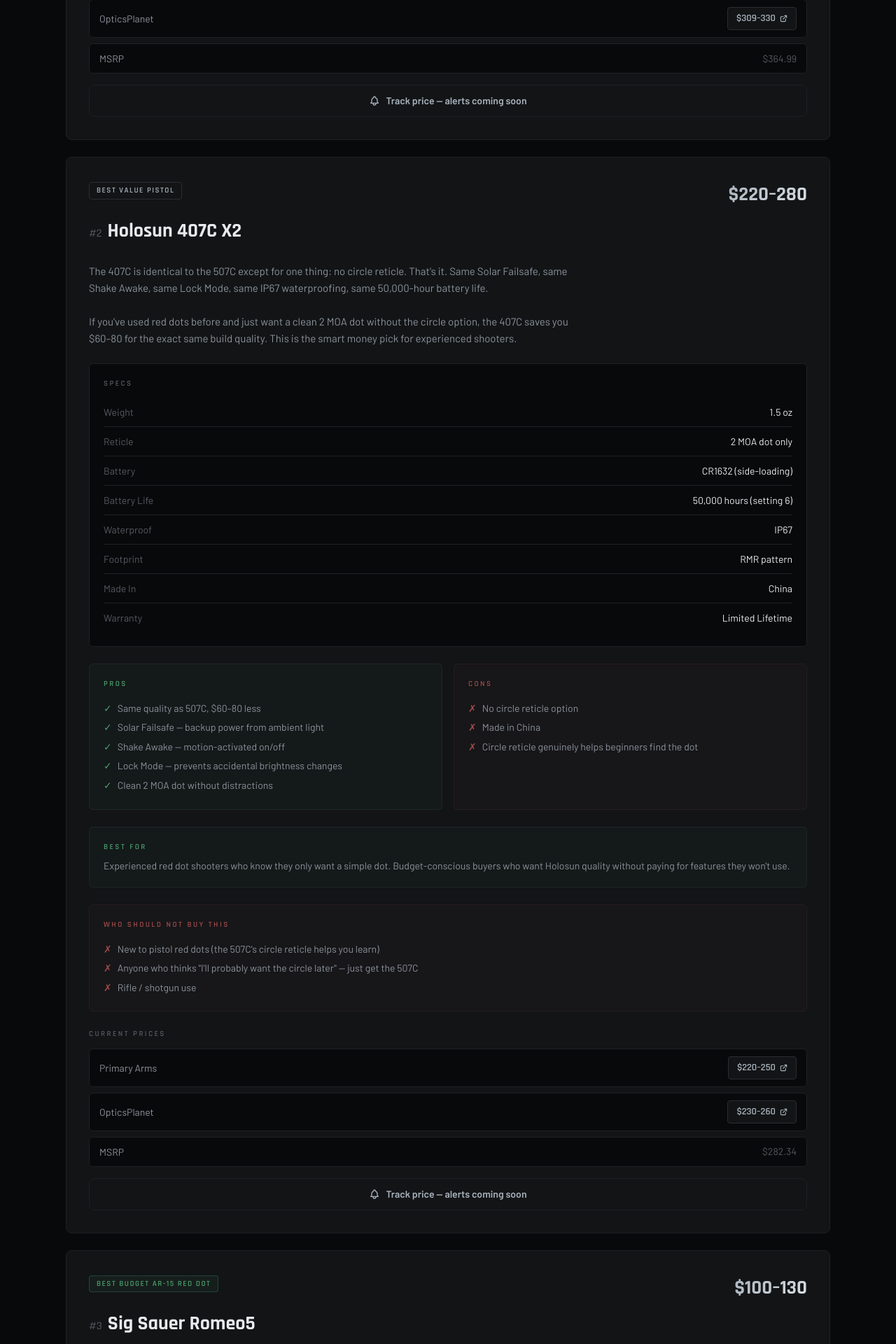
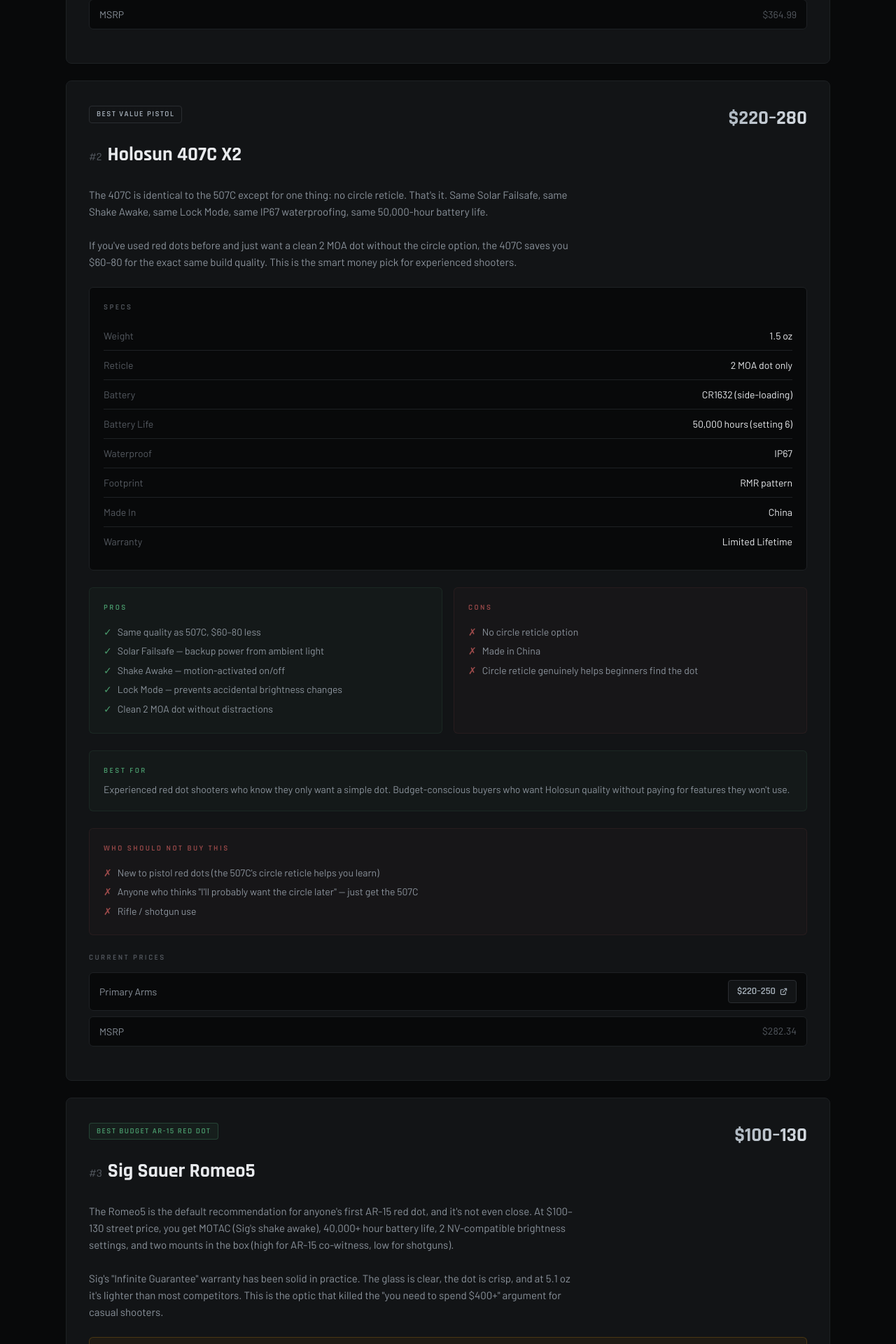
Before and after one commit to TacVault/tacvault, a Next.js app: page /guides/best-red-dots-under-300 in a window 1280 px wide. Shown: the part 2540-4460 px from the top of the page at 70% size. Built offline with nearby package versions, Linux system fonts and the light colour scheme.

Commit message:
Add real product links

```diff
--- a/app/guides/best-red-dots-under-300/page.tsx
+++ b/app/guides/best-red-dots-under-300/page.tsx
@@ -1,5 +1,4 @@
 import Link from 'next/link'
-import PriceAlertButton from '@/components/PriceAlertButton'
 
 export const metadata = {
   title: 'Best Red Dots Under $300 (2026) — TacVault',
@@ -182,17 +181,8 @@
           <div className="specs-label">Current Prices</div>
           <div className="price-row">
             <span className="price-retailer">Primary Arms</span>
-            <a href="#" className="price-btn">
+            <a href="https://www.primaryarms.com/holosun-hs507c-x2-pistol-red-dot-sight-2-moa" target="_blank" rel="noopener noreferrer" className="price-btn">
               $299–320
-              <svg width="11" height="11" viewBox="0 0 24 24" fill="none" stroke="currentColor" strokeWidth="2.5" strokeLinecap="round" strokeLinejoin="round">
-                <path d="M18 13v6a2 2 0 0 1-2 2H5a2 2 0 0 1-2-2V8a2 2 0 0 1 2-2h6"/><polyline points="15 3 21 3 21 9"/><line x1="10" y1="14" x2="21" y2="3"/>
-              </svg>
-            </a>
-          </div>
-          <div className="price-row">
-            <span className="price-retailer">OpticsPlanet</span>
-            <a href="#" className="price-btn">
-              $309–330
               <svg width="11" height="11" viewBox="0 0 24 24" fill="none" stroke="currentColor" strokeWidth="2.5" strokeLinecap="round" strokeLinejoin="round">
                 <path d="M18 13v6a2 2 0 0 1-2 2H5a2 2 0 0 1-2-2V8a2 2 0 0 1 2-2h6"/><polyline points="15 3 21 3 21 9"/><line x1="10" y1="14" x2="21" y2="3"/>
               </svg>
@@ -203,14 +193,6 @@
             <span className="text-text-muted text-sm">$364.99</span>
           </div>
         </div>
-
-        <PriceAlertButton
-          productName="Holosun 507C X2"
-          productSlug="holosun-507c-x2"
-          category="red-dots"
-          currentPriceLow={299}
-          currentPriceHigh={350}
-        />
       </section>
 
       {/* ═══════════════════════════════════════════════════════════════════ */}
@@ -291,25 +273,13 @@
           <div className="specs-label">Current Prices</div>
           <div className="price-row">
             <span className="price-retailer">Primary Arms</span>
-            <a href="#" className="price-btn">$220–250 <svg width="11" height="11" viewBox="0 0 24 24" fill="none" stroke="currentColor" strokeWidth="2.5" strokeLinecap="round" strokeLinejoin="round"><path d="M18 13v6a2 2 0 0 1-2 2H5a2 2 0 0 1-2-2V8a2 2 0 0 1 2-2h6"/><polyline points="15 3 21 3 21 9"/><line x1="10" y1="14" x2="21" y2="3"/></svg></a>
-          </div>
-          <div className="price-row">
-            <span className="price-retailer">OpticsPlanet</span>
-            <a href="#" className="price-btn">$230–260 <svg width="11" height="11" viewBox="0 0 24 24" fill="none" stroke="currentColor" strokeWidth="2.5" strokeLinecap="round" strokeLinejoin="round"><path d="M18 13v6a2 2 0 0 1-2 2H5a2 2 0 0 1-2-2V8a2 2 0 0 1 2-2h6"/><polyline points="15 3 21 3 21 9"/><line x1="10" y1="14" x2="21" y2="3"/></svg></a>
+            <a href="https://www.primaryarms.com/holosun-hs407c-x2-pistol-red-dot-sight-2-moa" target="_blank" rel="noopener noreferrer" className="price-btn">$220–250 <svg width="11" height="11" viewBox="0 0 24 24" fill="none" stroke="currentColor" strokeWidth="2.5" strokeLinecap="round" strokeLinejoin="round"><path d="M18 13v6a2 2 0 0 1-2 2H5a2 2 0 0 1-2-2V8a2 2 0 0 1 2-2h6"/><polyline points="15 3 21 3 21 9"/><line x1="10" y1="14" x2="21" y2="3"/></svg></a>
           </div>
           <div className="price-row">
             <span className="price-retailer">MSRP</span>
             <span className="text-text-muted text-sm">$282.34</span>
           </div>
         </div>
-
-        <PriceAlertButton
-          productName="Holosun 407C X2"
-          productSlug="holosun-407c-x2"
-          category="red-dots"
-          currentPriceLow={220}
-          currentPriceHigh={280}
-        />
       </section>
 
       {/* ═══════════════════════════════════════════════════════════════════ */}
@@ -405,25 +375,13 @@
           <div className="specs-label">Current Prices</div>
           <div className="price-row">
             <span className="price-retailer">Palmetto State Armory</span>
-            <a href="#" className="price-btn">$99–129 <svg width="11" height="11" viewBox="0 0 24 24" fill="none" stroke="currentColor" strokeWidth="2.5" strokeLinecap="round" strokeLinejoin="round"><path d="M18 13v6a2 2 0 0 1-2 2H5a2 2 0 0 1-2-2V8a2 2 0 0 1 2-2h6"/><polyline points="15 3 21 3 21 9"/><line x1="10" y1="14" x2="21" y2="3"/></svg></a>
-          </div>
-          <div className="price-row">
-            <span className="price-retailer">Primary Arms</span>
-            <a href="#" className="price-btn">$110–130 <svg width="11" height="11" viewBox="0 0 24 24" fill="none" stroke="currentColor" strokeWidth="2.5" strokeLinecap="round" strokeLinejoin="round"><path d="M18 13v6a2 2 0 0 1-2 2H5a2 2 0 0 1-2-2V8a2 2 0 0 1 2-2h6"/><polyline points="15 3 21 3 21 9"/><line x1="10" y1="14" x2="21" y2="3"/></svg></a>
+            <a href="https://palmettostatearmory.com/sig-sauer-romeo5-1x20mm-red-dot-sight-black-r52001.html" target="_blank" rel="noopener noreferrer" className="price-btn">$99–129 <svg width="11" height="11" viewBox="0 0 24 24" fill="none" stroke="currentColor" strokeWidth="2.5" strokeLinecap="round" strokeLinejoin="round"><path d="M18 13v6a2 2 0 0 1-2 2H5a2 2 0 0 1-2-2V8a2 2 0 0 1 2-2h6"/><polyline points="15 3 21 3 21 9"/><line x1="10" y1="14" x2="21" y2="3"/></svg></a>
           </div>
           <div className="price-row">
             <span className="price-retailer">MSRP</span>
             <span className="text-text-muted text-sm">$139.99</span>
           </div>
         </div>
-
-        <PriceAlertButton
-          productName="Sig Sauer Romeo5"
-          productSlug="sig-romeo5"
-          category="red-dots"
-          currentPriceLow={100}
-          currentPriceHigh={130}
-        />
       </section>
 
       {/* ═══════════════════════════════════════════════════════════════════ */}
@@ -506,26 +464,14 @@
         <div className="price-section">
           <div className="specs-label">Current Prices</div>
           <div className="price-row">
-            <span className="price-retailer">Primary Arms</span>
-            <a href="#" className="price-btn">$150–180 <svg width="11" height="11" viewBox="0 0 24 24" fill="none" stroke="currentColor" strokeWidth="2.5" strokeLinecap="round" strokeLinejoin="round"><path d="M18 13v6a2 2 0 0 1-2 2H5a2 2 0 0 1-2-2V8a2 2 0 0 1 2-2h6"/><polyline points="15 3 21 3 21 9"/><line x1="10" y1="14" x2="21" y2="3"/></svg></a>
-          </div>
-          <div className="price-row">
             <span className="price-retailer">Swampfox Direct</span>
-            <a href="#" className="price-btn">$179–219 <svg width="11" height="11" viewBox="0 0 24 24" fill="none" stroke="currentColor" strokeWidth="2.5" strokeLinecap="round" strokeLinejoin="round"><path d="M18 13v6a2 2 0 0 1-2 2H5a2 2 0 0 1-2-2V8a2 2 0 0 1 2-2h6"/><polyline points="15 3 21 3 21 9"/><line x1="10" y1="14" x2="21" y2="3"/></svg></a>
+            <a href="https://www.swampfoxoptics.com/kingslayer" target="_blank" rel="noopener noreferrer" className="price-btn">$179–219 <svg width="11" height="11" viewBox="0 0 24 24" fill="none" stroke="currentColor" strokeWidth="2.5" strokeLinecap="round" strokeLinejoin="round"><path d="M18 13v6a2 2 0 0 1-2 2H5a2 2 0 0 1-2-2V8a2 2 0 0 1 2-2h6"/><polyline points="15 3 21 3 21 9"/><line x1="10" y1="14" x2="21" y2="3"/></svg></a>
           </div>
           <div className="price-row">
             <span className="price-retailer">MSRP</span>
             <span className="text-text-muted text-sm">$219.99</span>
           </div>
         </div>
-
-        <PriceAlertButton
-          productName="Swampfox Kingslayer"
-          productSlug="swampfox-kingslayer"
-          category="red-dots"
-          currentPriceLow={150}
-          currentPriceHigh={180}
-        />
       </section>
 
       {/* ═══════════════════════════════════════════════════════════════════ */}
@@ -607,25 +553,13 @@
           <div className="specs-label">Current Prices</div>
           <div className="price-row">
             <span className="price-retailer">Palmetto State Armory</span>
-            <a href="#" className="price-btn">$140–160 <svg width="11" height="11" viewBox="0 0 24 24" fill="none" stroke="currentColor" strokeWidth="2.5" strokeLinecap="round" strokeLinejoin="round"><path d="M18 13v6a2 2 0 0 1-2 2H5a2 2 0 0 1-2-2V8a2 2 0 0 1 2-2h6"/><polyline points="15 3 21 3 21 9"/><line x1="10" y1="14" x2="21" y2="3"/></svg></a>
-          </div>
-          <div className="price-row">
-            <span className="price-retailer">Primary Arms</span>
-            <a href="#" className="price-btn">$150–170 <svg width="11" height="11" viewBox="0 0 24 24" fill="none" stroke="currentColor" strokeWidth="2.5" strokeLinecap="round" strokeLinejoin="round"><path d="M18 13v6a2 2 0 0 1-2 2H5a2 2 0 0 1-2-2V8a2 2 0 0 1 2-2h6"/><polyline points="15 3 21 3 21 9"/><line x1="10" y1="14" x2="21" y2="3"/></svg></a>
+            <a href="https://palmettostatearmory.com/sig-sauer-romeo-5-gen-ii-red-dot-black-sor5101.html" target="_blank" rel="noopener noreferrer" className="price-btn">$140–160 <svg width="11" height="11" viewBox="0 0 24 24" fill="none" stroke="currentColor" strokeWidth="2.5" strokeLinecap="round" strokeLinejoin="round"><path d="M18 13v6a2 2 0 0 1-2 2H5a2 2 0 0 1-2-2V8a2 2 0 0 1 2-2h6"/><polyline points="15 3 21 3 21 9"/><line x1="10" y1="14" x2="21" y2="3"/></svg></a>
           </div>
           <div className="price-row">
             <span className="price-retailer">MSRP</span>
             <span className="text-text-muted text-sm">~$180</span>
           </div>
         </div>
-
-        <PriceAlertButton
-          productName="Sig Romeo5 Gen II"
-          productSlug="sig-romeo5-gen2"
-          category="red-dots"
-          currentPriceLow={140}
-          currentPriceHigh={170}
-        />
       </section>
 
       {/* ═══════════════════════════════════════════════════════════════════ */}
@@ -718,26 +652,14 @@
         <div className="price-section">
           <div className="specs-label">Current Prices</div>
           <div className="price-row">
-            <span className="price-retailer">Primary Arms</span>
-            <a href="#" className="price-btn">$150–180 <svg width="11" height="11" viewBox="0 0 24 24" fill="none" stroke="currentColor" strokeWidth="2.5" strokeLinecap="round" strokeLinejoin="round"><path d="M18 13v6a2 2 0 0 1-2 2H5a2 2 0 0 1-2-2V8a2 2 0 0 1 2-2h6"/><polyline points="15 3 21 3 21 9"/><line x1="10" y1="14" x2="21" y2="3"/></svg></a>
-          </div>
-          <div className="price-row">
-            <span className="price-retailer">Amazon</span>
-            <a href="#" className="price-btn">$160–200 <svg width="11" height="11" viewBox="0 0 24 24" fill="none" stroke="currentColor" strokeWidth="2.5" strokeLinecap="round" strokeLinejoin="round"><path d="M18 13v6a2 2 0 0 1-2 2H5a2 2 0 0 1-2-2V8a2 2 0 0 1 2-2h6"/><polyline points="15 3 21 3 21 9"/><line x1="10" y1="14" x2="21" y2="3"/></svg></a>
+            <span className="price-retailer">Palmetto State Armory</span>
+            <a href="https://palmettostatearmory.com/vortex-sparc-ii-ar-2-moa-red-dot-sight-spc-ar2.html" target="_blank" rel="noopener noreferrer" className="price-btn">$150–180 <svg width="11" height="11" viewBox="0 0 24 24" fill="none" stroke="currentColor" strokeWidth="2.5" strokeLinecap="round" strokeLinejoin="round"><path d="M18 13v6a2 2 0 0 1-2 2H5a2 2 0 0 1-2-2V8a2 2 0 0 1 2-2h6"/><polyline points="15 3 21 3 21 9"/><line x1="10" y1="14" x2="21" y2="3"/></svg></a>
           </div>
           <div className="price-row">
             <span className="price-retailer">MSRP</span>
             <span className="text-text-muted text-sm">$279.99</span>
           </div>
         </div>
-
-        <PriceAlertButton
-          productName="Vortex SPARC AR"
-          productSlug="vortex-sparc-ar"
-          category="red-dots"
-          currentPriceLow={150}
-          currentPriceHigh={200}
-        />
       </section>
 
       {/* ═══════════════════════════════════════════════════════════════════ */}
@@ -834,25 +756,13 @@
           <div className="specs-label">Current Prices</div>
           <div className="price-row">
             <span className="price-retailer">Amazon</span>
-            <a href="#" className="price-btn">$50–70 <svg width="11" height="11" viewBox="0 0 24 24" fill="none" stroke="currentColor" strokeWidth="2.5" strokeLinecap="round" strokeLinejoin="round"><path d="M18 13v6a2 2 0 0 1-2 2H5a2 2 0 0 1-2-2V8a2 2 0 0 1 2-2h6"/><polyline points="15 3 21 3 21 9"/><line x1="10" y1="14" x2="21" y2="3"/></svg></a>
-          </div>
-          <div className="price-row">
-            <span className="price-retailer">OpticsPlanet</span>
-            <a href="#" className="price-btn">$60–80 <svg width="11" height="11" viewBox="0 0 24 24" fill="none" stroke="currentColor" strokeWidth="2.5" strokeLinecap="round" strokeLinejoin="round"><path d="M18 13v6a2 2 0 0 1-2 2H5a2 2 0 0 1-2-2V8a2 2 0 0 1 2-2h6"/><polyline points="15 3 21 3 21 9"/><line x1="10" y1="14" x2="21" y2="3"/></svg></a>
+            <a href="https://www.amazon.com/dp/B00200E0HM" target="_blank" rel="noopener noreferrer" className="price-btn">$50–70 <svg width="11" height="11" viewBox="0 0 24 24" fill="none" stroke="currentColor" strokeWidth="2.5" strokeLinecap="round" strokeLinejoin="round"><path d="M18 13v6a2 2 0 0 1-2 2H5a2 2 0 0 1-2-2V8a2 2 0 0 1 2-2h6"/><polyline points="15 3 21 3 21 9"/><line x1="10" y1="14" x2="21" y2="3"/></svg></a>
           </div>
           <div className="price-row">
             <span className="price-retailer">MSRP</span>
             <span className="text-text-muted text-sm">$119.95</span>
           </div>
         </div>
-
-        <PriceAlertButton
-          productName="Bushnell TRS-25"
-          productSlug="bushnell-trs25"
-          category="red-dots"
-          currentPriceLow={50}
-          currentPriceHigh={80}
-        />
       </section>
 
       <div className="divider my-10"><div className="divider-line"></div></div>
```
